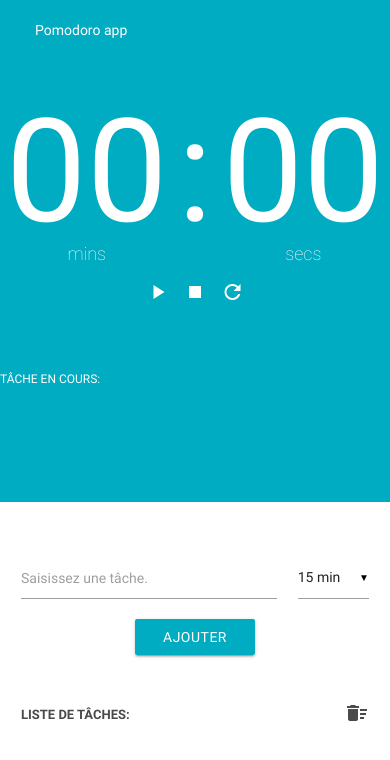
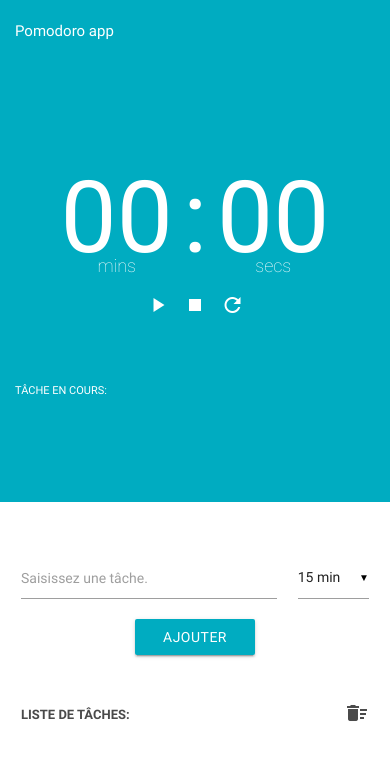
Before and after one commit to dlanorlecram/Pomodoro, a website: page index.html in a window 390 px wide. Drawn offline with nearby package versions, Linux system fonts and the light colour scheme.

Commit message:
Rectif pour responsive

```diff
--- a/asset/css/style.css
+++ b/asset/css/style.css
@@ -9,11 +9,9 @@ body {
 }
 
 header {
-  position: fixed;
   padding-left: 35px;
   padding-top: 20px;
   width: 100%;
-  z-index: 1;
 }
 
 .big-wrapper {
@@ -28,6 +26,7 @@ header {
   width: 100%;
   max-width: 430px;
   transform: translate(-50%, -50%);
+  padding: 0 15px;
 }
 
 .small-wrapper {
@@ -80,7 +79,6 @@ header {
   font-size: 30px;
   font-weight: 400;
   margin: 0;
-  min-height: 90px;
 }
 
 .small-wrapper h3 {
@@ -143,6 +141,30 @@ header {
   margin: 0 10px;
 }
 
+.display-timer > div{
+  width: 100%;
+  text-align: center;
+}
+
+@media (max-width: 414px) {
+  header {
+    padding-left: 15px;
+  }
+
+  .display-timer > span {
+    font-size: 100px;
+  }
+
+  .container-timer > p:first-of-type {
+    font-size: 11px;
+  }
+
+  .container-timer > p:nth-of-type(0n+2) {
+    font-size: 24px;
+  }
+}
+
+
 .item-task.active,
 .item-task:hover{
   background-color: #eceff1 ;
--- a/asset/js/pomodoro.js
+++ b/asset/js/pomodoro.js
@@ -42,7 +42,7 @@ function Pomodoro(formName, block) {
 
   this.tagEvent = function(tag) {
     tag.addEventListener('click', function(e) {
-      if(_this.getStarted()) return;
+      if(_this.getStarted())return;
       _this.getTask(this);
       _this.parseTag('.item-task', this);
     })
--- a/index.html
+++ b/index.html
@@ -12,10 +12,10 @@
     <noscript>Vous devez activer javascript pour utiliser l'application.</noscript>
   </head>
   <body>
-    <header>
-      <a href="" class="white-text">Pomodoro app</a>
-    </header>
     <div class="big-wrapper cyan darken-1 white-text">
+      <header>
+        <a href="" class="white-text" style="font-size: 15px;">Pomodoro app</a>
+      </header>
       <div class="container-timer">
         <div class="display-timer">
           <span class="show-timer--minute">00</span>
```
